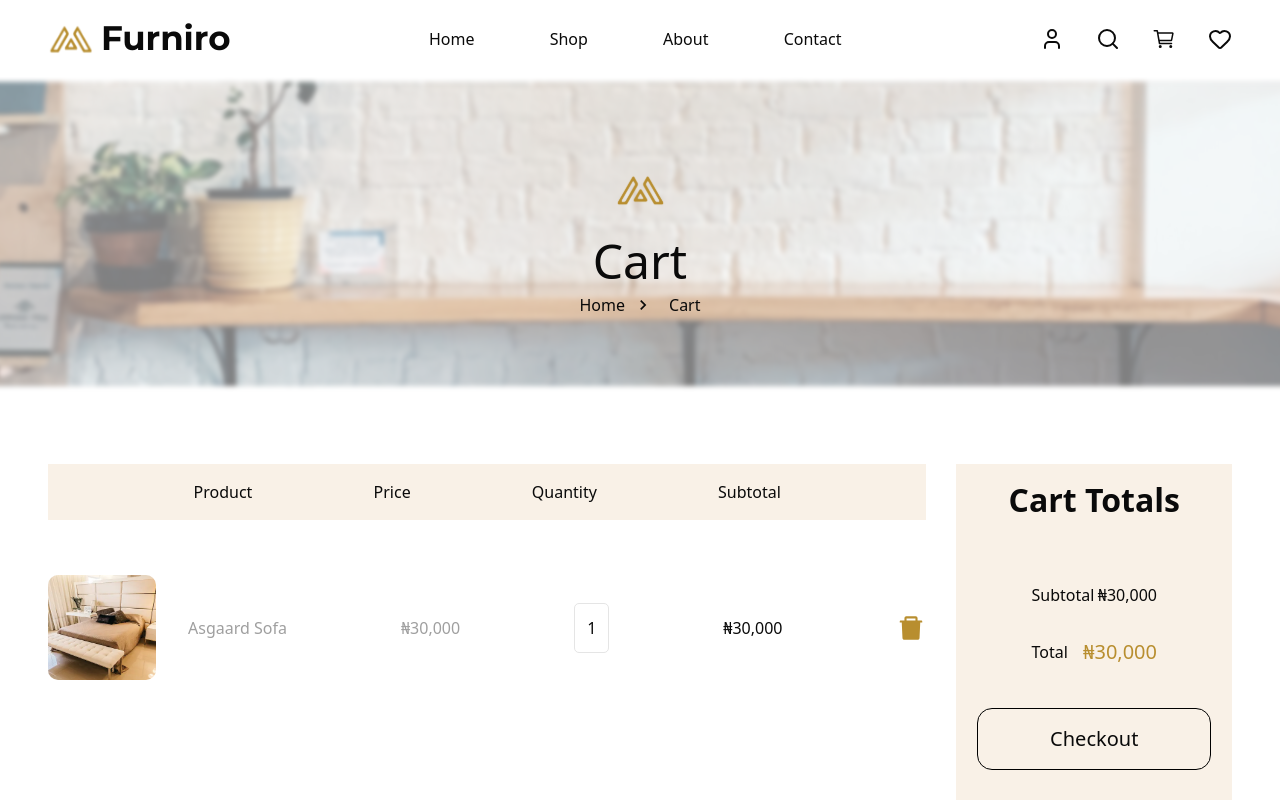
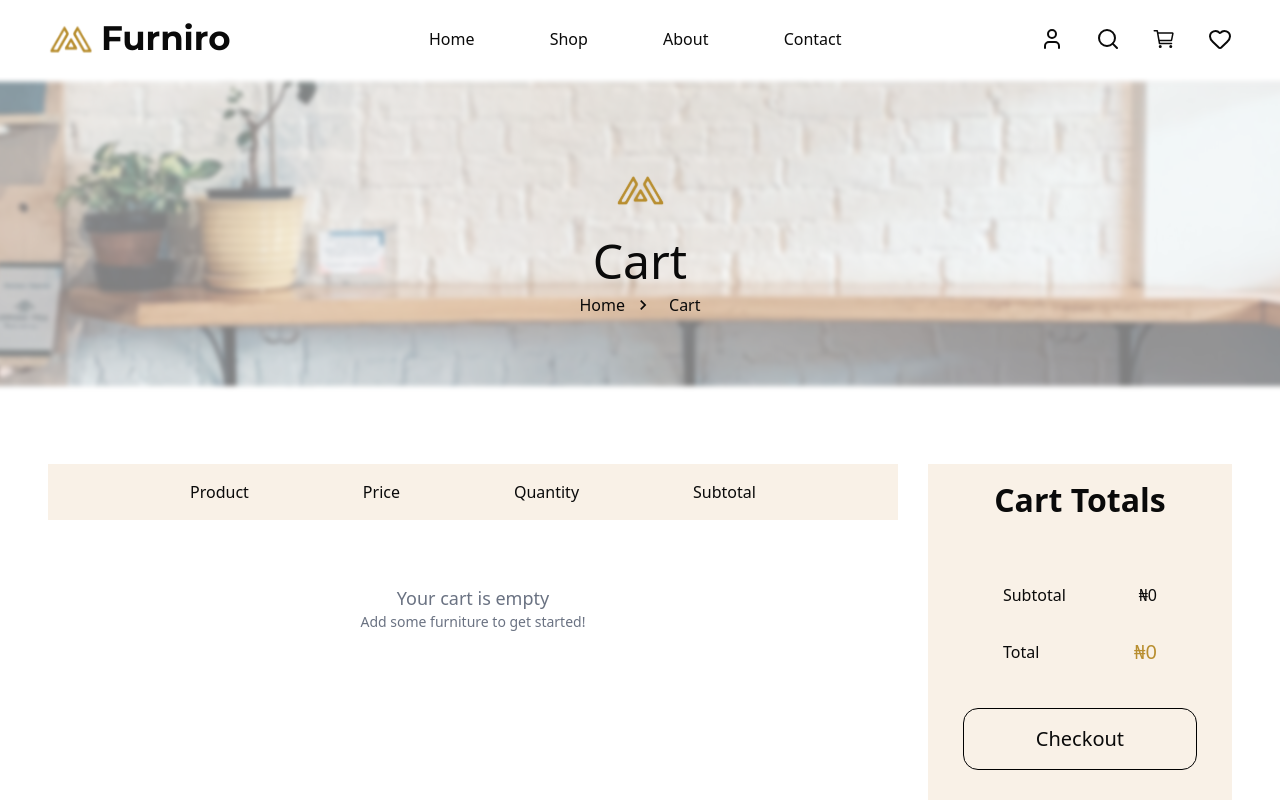
Before and after one commit to ShinobiKoda/furniro, a Next.js app: page /cart in a window 1280 px wide. Shown: the top 800 px of the page. Built offline with nearby package versions, Linux system fonts and the light colour scheme.

Commit message:
feat: enhance Cart component with item listing, quantity management, and improved empty state handling

```diff
--- a/src/components/Cart.tsx
+++ b/src/components/Cart.tsx
@@ -1,6 +1,7 @@
 "use client";
 import Image from "next/image";
 import { motion } from "framer-motion";
+import { useState } from "react";
 import {
   zoomIn,
   fadeInUp,
@@ -11,14 +12,30 @@ import {
 } from "./animations/motion";
 import { NavDisplay } from "./NavDisplay";
 import { AiFillDelete } from "react-icons/ai";
+import { IoBagAddOutline } from "react-icons/io5";
 import { Services } from "./Services";
 import { Footer } from "./Footer";
+import { useCart } from "@/context/CartContext";
+import Link from "next/link";
 
 interface CartPageProps {
   pathSegments: string[];
 }
 
 export function Cart({ pathSegments }: CartPageProps) {
+  const { cartItems, removeFromCart, updateQuantity, getTotalPrice } =
+    useCart();
+  const [imageErrors, setImageErrors] = useState<Set<number>>(new Set());
+
+  const handleImageError = (itemId: number) => {
+    setImageErrors((prev) => new Set(prev).add(itemId));
+  };
+
+  const handleQuantityChange = (furnitureId: number, newQuantity: number) => {
+    if (newQuantity > 0) {
+      updateQuantity(furnitureId, newQuantity);
+    }
+  };
   return (
     <div className="w-full">
       <header
@@ -61,43 +78,91 @@ export function Cart({ pathSegments }: CartPageProps) {
             <li>Subtotal</li>
           </motion.ul>
 
+          {cartItems.length === 0 ? (
             <motion.div
               variants={fadeInUp}
-            className="flex items-center gap-4 lg:gap-[114px] justify-around mt-[55px] overflow-x-auto scrollbar-hide"
+              className="text-center py-16 text-gray-500"
+            >
+              <p className="text-lg font-medium">Your cart is empty</p>
+              <p className="text-sm">Add some furniture to get started!</p>
+            </motion.div>
+          ) : (
+            <motion.div
+              variants={staggerChildren}
+              className="space-y-6 mt-[55px]"
+            >
+              {cartItems.map((item) => (
+                <motion.div
+                  key={item.furniture.id}
+                  variants={fadeInUp}
+                  className="flex items-center gap-4 lg:gap-[114px] justify-around overflow-x-auto scrollbar-hide"
                 >
                   <div className="flex items-center gap-8">
                     <motion.div
                       initial={{ opacity: 0, scale: 0.8 }}
                       animate={{ opacity: 1, scale: 1 }}
                       transition={{ duration: 0.5, ease: "easeOut" }}
-                className="w-[108px] h-[105px] rounded-lg overflow-hidden"
+                      className="w-[108px] h-[105px] rounded-lg overflow-hidden bg-[#B88E2F]/10 flex-shrink-0 relative"
                     >
+                      {imageErrors.has(item.furniture.id) ? (
+                        <div className="w-full h-full bg-[#B88E2F]/20 flex items-center justify-center">
+                          <IoBagAddOutline className="text-[#B88E2F] text-3xl" />
+                        </div>
+                      ) : (
                         <Image
-                  src="/images/furniro_furniture-setup-3.webp"
-                  alt="Furniture Image"
-                  width={100}
-                  height={100}
-                  className="w-full h-full transition-transform duration-300 hover:scale-105"
+                          src={item.furniture.image_url}
+                          alt={item.furniture.name}
+                          width={108}
+                          height={105}
+                          className="w-full h-full object-cover transition-transform duration-300 hover:scale-105"
+                          onError={() => handleImageError(item.furniture.id)}
                         />
+                      )}
                     </motion.div>
                     <span className="text-[#9F9F9F] text-base font-normal text-nowrap">
-                Asgaard Sofa
+                      {item.furniture.name}
                     </span>
                   </div>
-            <p className="text-[#9F9F9F] text-base font-normal">₦30,000</p>
-            <p className="p-3 rounded-[5px] border text-base font-normal">1</p>
-            <p>₦30,000</p>
+                  <p className="text-[#9F9F9F] text-base font-normal">
+                    ₦
+                    {(
+                      item.furniture.discount_price || item.furniture.price
+                    ).toLocaleString()}
+                  </p>
+                  <input
+                    type="number"
+                    min="1"
+                    value={item.quantity}
+                    onChange={(e) =>
+                      handleQuantityChange(
+                        item.furniture.id,
+                        parseInt(e.target.value)
+                      )
+                    }
+                    className="p-3 rounded-[5px] border text-base font-normal w-16 text-center"
+                  />
+                  <p>
+                    ₦
+                    {(
+                      (item.furniture.discount_price || item.furniture.price) *
+                      item.quantity
+                    ).toLocaleString()}
+                  </p>
                   <motion.div
                     variants={scaleOnHover}
                     whileHover="hover"
                     className="cursor-pointer"
+                    onClick={() => removeFromCart(item.furniture.id)}
                   >
                     <AiFillDelete
-                className="text-[#B88E2F] text-base font-normal"
+                      className="text-[#B88E2F] text-base font-normal hover:text-red-500 transition-colors duration-200"
                       size={30}
                     />
                   </motion.div>
                 </motion.div>
+              ))}
+            </motion.div>
+          )}
         </motion.div>
 
         <motion.div
@@ -120,22 +185,29 @@ export function Cart({ pathSegments }: CartPageProps) {
           >
             <p className="w-full flex items-center justify-between text-base">
               <span className="font-medium">Subtotal</span>
-              <span className="font-normal">₦30,000</span>
+              <span className="font-normal">
+                ₦{getTotalPrice().toLocaleString()}
+              </span>
             </p>
             <p className="w-full flex items-center justify-between font-medium">
               <span className="text-base">Total</span>
-              <span className="text-xl text-[#B88E2F]">₦30,000</span>
+              <span className="text-xl text-[#B88E2F]">
+                ₦{getTotalPrice().toLocaleString()}
+              </span>
             </p>
           </motion.div>
           <div className="w-full flex items-center justify-center">
+            <Link href="/checkout">
               <motion.button
                 variants={scaleOnHover}
                 whileHover="hover"
                 whileTap={{ scale: 0.98 }}
                 className="py-4 px-18 border border-black rounded-[15px] font-normal text-xl hover:opacity-85 cursor-pointer"
+                disabled={cartItems.length === 0}
               >
                 Checkout
               </motion.button>
+            </Link>
           </div>
         </motion.div>
       </motion.div>
```
Lines whose indentation alone changed are shown as unchanged.
